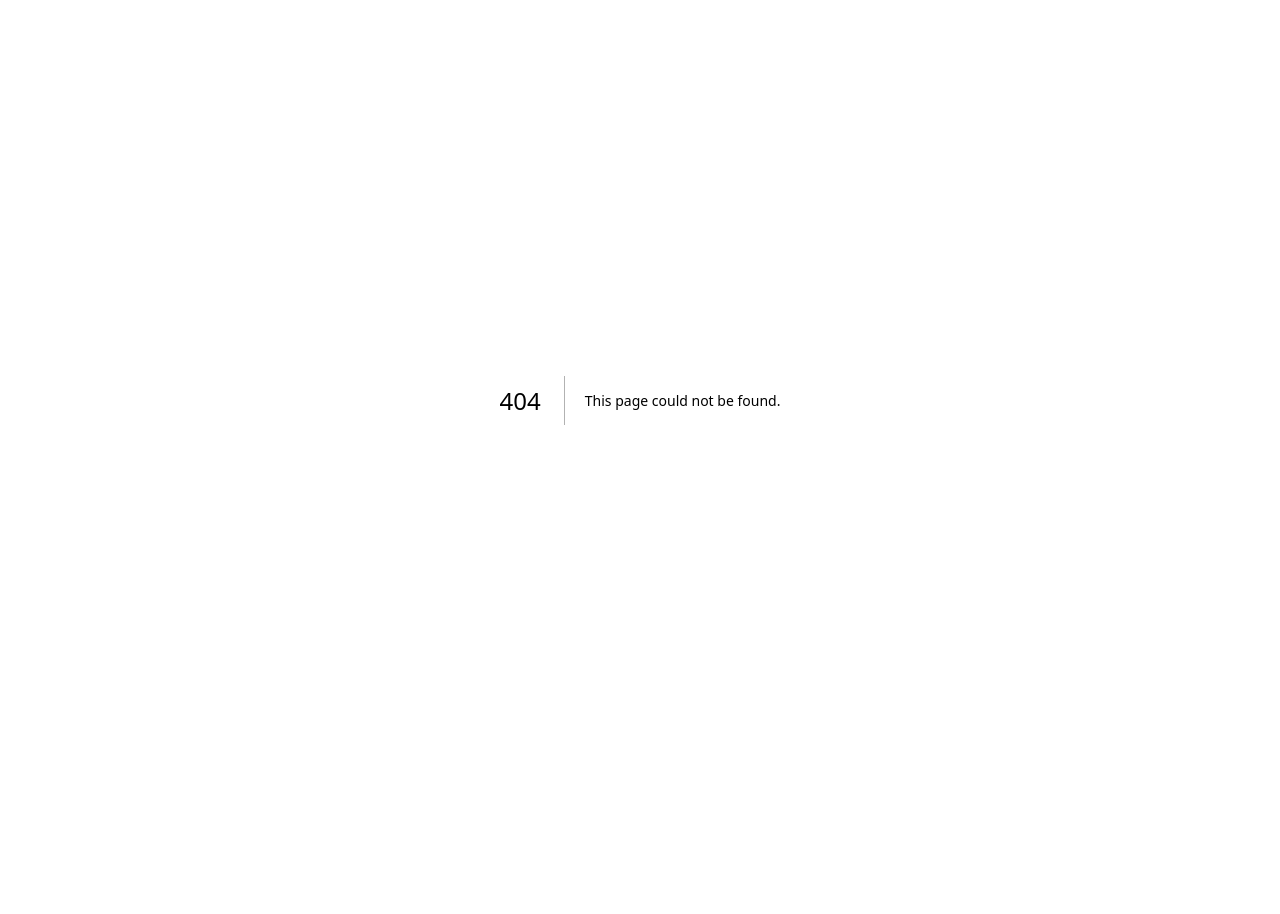
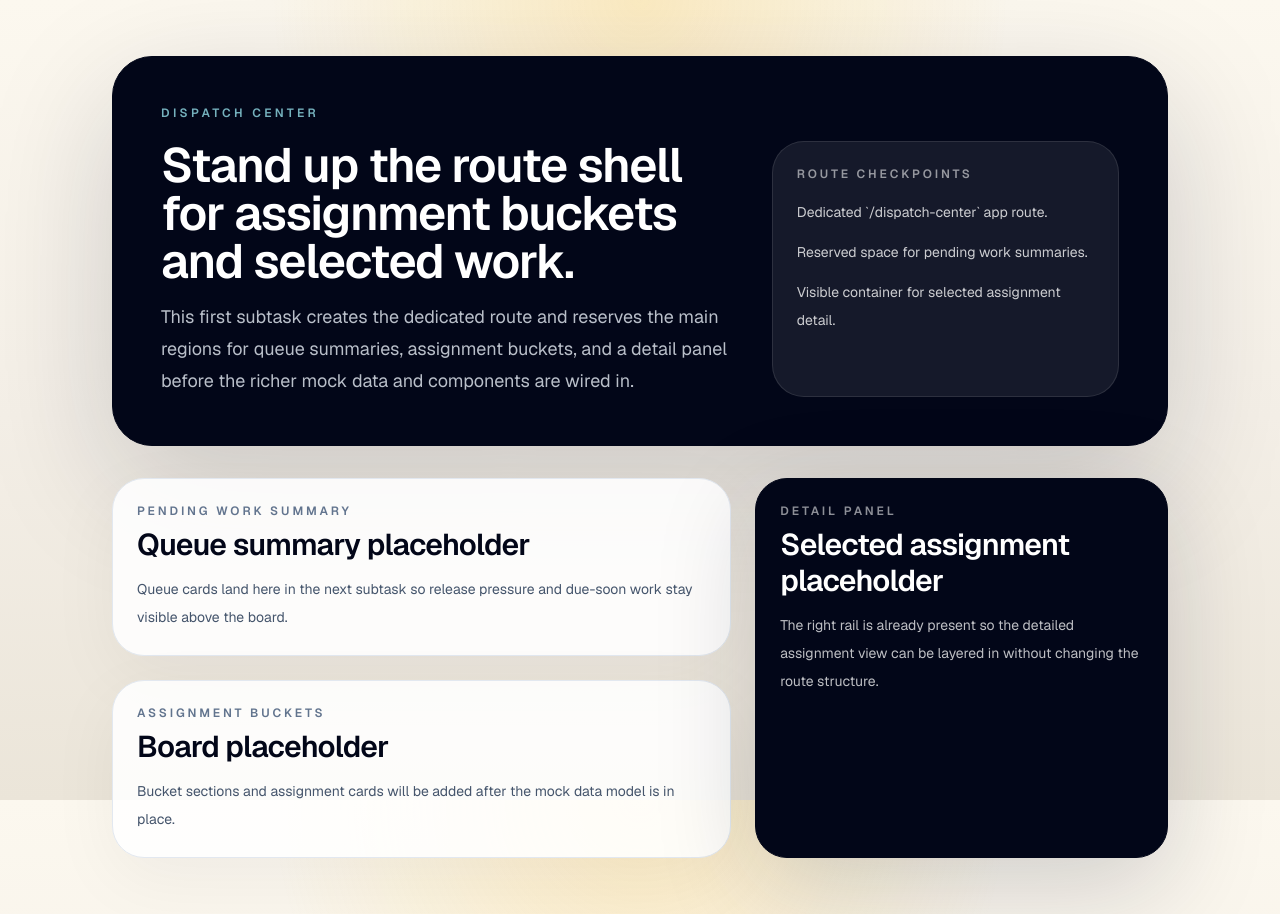
Before and after one commit to iamasx/api-test, a Next.js app: page /dispatch-center in a window 1280 px wide. Before the commit this address had no page. Before the commit the page ends 800 px from the top, so only its background shows below. Built offline with nearby package versions, Linux system fonts and the light colour scheme.

Commit message:
feat: add dispatch center route shell

```diff
--- /dev/null
+++ b/src/app/dispatch-center/page.tsx
@@ -0,0 +1,94 @@
+import type { Metadata } from "next";
+
+export const metadata: Metadata = {
+  title: "Dispatch Center",
+  description:
+    "Initial route shell for the dispatch center operational workspace.",
+};
+
+export default function DispatchCenterPage() {
+  return (
+    <main className="mx-auto flex w-full max-w-6xl flex-col gap-8 px-6 py-10 sm:px-10 lg:px-12 lg:py-14">
+      <section className="overflow-hidden rounded-[2.5rem] border border-slate-950 bg-slate-950 px-6 py-8 text-white shadow-[0_40px_130px_rgba(15,23,42,0.18)] sm:px-10 sm:py-10 lg:px-12 lg:py-12">
+        <p className="text-xs font-semibold uppercase tracking-[0.28em] text-cyan-200/72">
+          Dispatch Center
+        </p>
+        <div className="mt-5 grid gap-8 lg:grid-cols-[minmax(0,1.25fr)_minmax(260px,0.75fr)]">
+          <div className="space-y-4">
+            <h1 className="max-w-4xl text-4xl font-semibold tracking-tight text-balance sm:text-5xl">
+              Stand up the route shell for assignment buckets and selected work.
+            </h1>
+            <p className="max-w-3xl text-base leading-8 text-slate-200/82 sm:text-lg">
+              This first subtask creates the dedicated route and reserves the
+              main regions for queue summaries, assignment buckets, and a detail
+              panel before the richer mock data and components are wired in.
+            </p>
+          </div>
+
+          <div className="rounded-[2rem] border border-white/10 bg-white/8 p-6">
+            <p className="text-xs font-semibold uppercase tracking-[0.24em] text-white/55">
+              Route checkpoints
+            </p>
+            <ul className="mt-4 space-y-3 text-sm leading-7 text-white/78">
+              <li>Dedicated `/dispatch-center` app route.</li>
+              <li>Reserved space for pending work summaries.</li>
+              <li>Visible container for selected assignment detail.</li>
+            </ul>
+          </div>
+        </div>
+      </section>
+
+      <section
+        aria-labelledby="dispatch-center-shell-zones"
+        className="grid gap-6 xl:grid-cols-[minmax(0,1.2fr)_minmax(320px,0.8fr)]"
+      >
+        <div className="space-y-6">
+          <div className="rounded-[2rem] border border-slate-200 bg-white/88 p-6 shadow-[0_20px_70px_rgba(15,23,42,0.05)]">
+            <p className="text-xs font-semibold uppercase tracking-[0.24em] text-slate-500">
+              Pending work summary
+            </p>
+            <h2
+              id="dispatch-center-shell-zones"
+              className="mt-2 text-3xl font-semibold tracking-tight text-slate-950"
+            >
+              Queue summary placeholder
+            </h2>
+            <p className="mt-3 text-sm leading-7 text-slate-600">
+              Queue cards land here in the next subtask so release pressure and
+              due-soon work stay visible above the board.
+            </p>
+          </div>
+
+          <div className="rounded-[2rem] border border-slate-200 bg-white/88 p-6 shadow-[0_20px_70px_rgba(15,23,42,0.05)]">
+            <p className="text-xs font-semibold uppercase tracking-[0.24em] text-slate-500">
+              Assignment buckets
+            </p>
+            <h2 className="mt-2 text-3xl font-semibold tracking-tight text-slate-950">
+              Board placeholder
+            </h2>
+            <p className="mt-3 text-sm leading-7 text-slate-600">
+              Bucket sections and assignment cards will be added after the mock
+              data model is in place.
+            </p>
+          </div>
+        </div>
+
+        <aside
+          aria-label="Selected assignment detail"
+          className="rounded-[2rem] border border-slate-950 bg-slate-950 p-6 text-white shadow-[0_28px_100px_rgba(15,23,42,0.18)]"
+        >
+          <p className="text-xs font-semibold uppercase tracking-[0.24em] text-white/55">
+            Detail panel
+          </p>
+          <h2 className="mt-2 text-3xl font-semibold tracking-tight">
+            Selected assignment placeholder
+          </h2>
+          <p className="mt-3 text-sm leading-7 text-white/74">
+            The right rail is already present so the detailed assignment view can
+            be layered in without changing the route structure.
+          </p>
+        </aside>
+      </section>
+    </main>
+  );
+}
```
